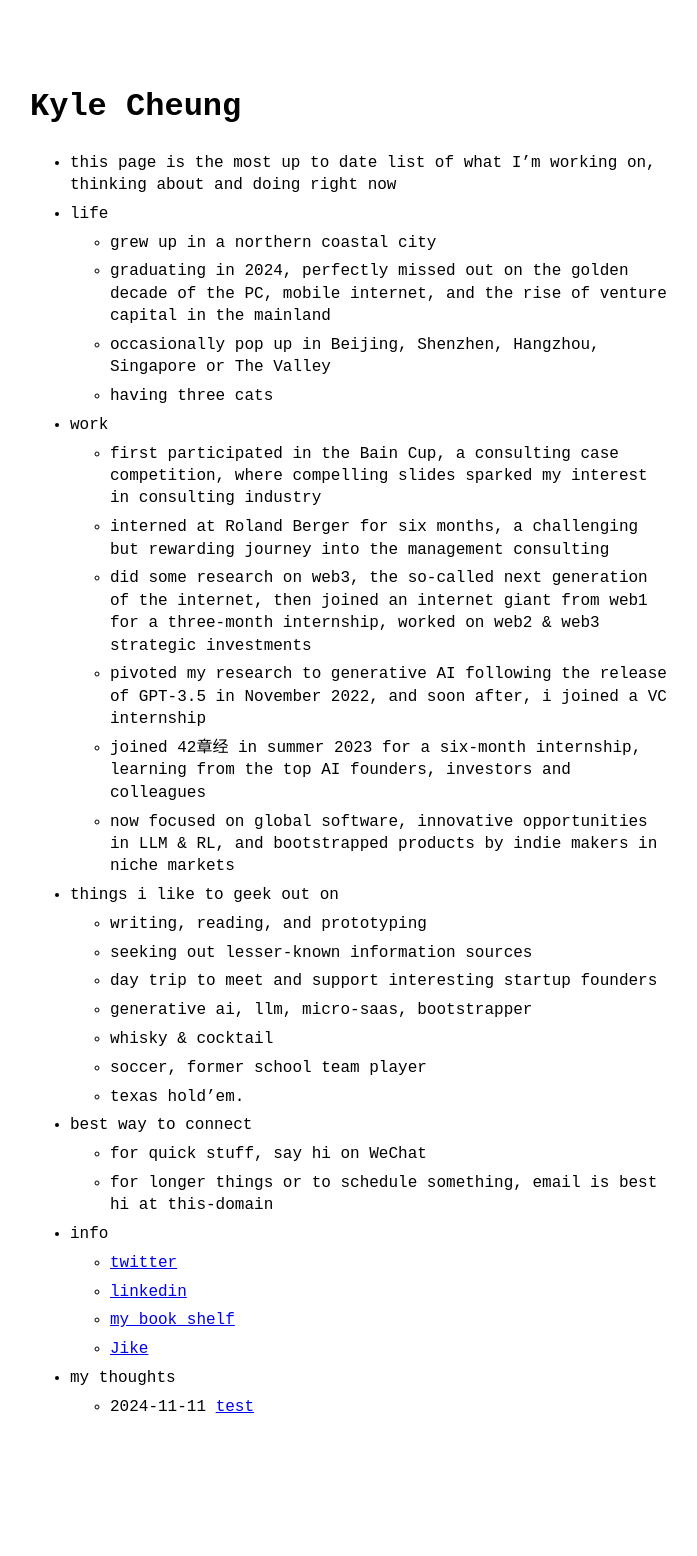
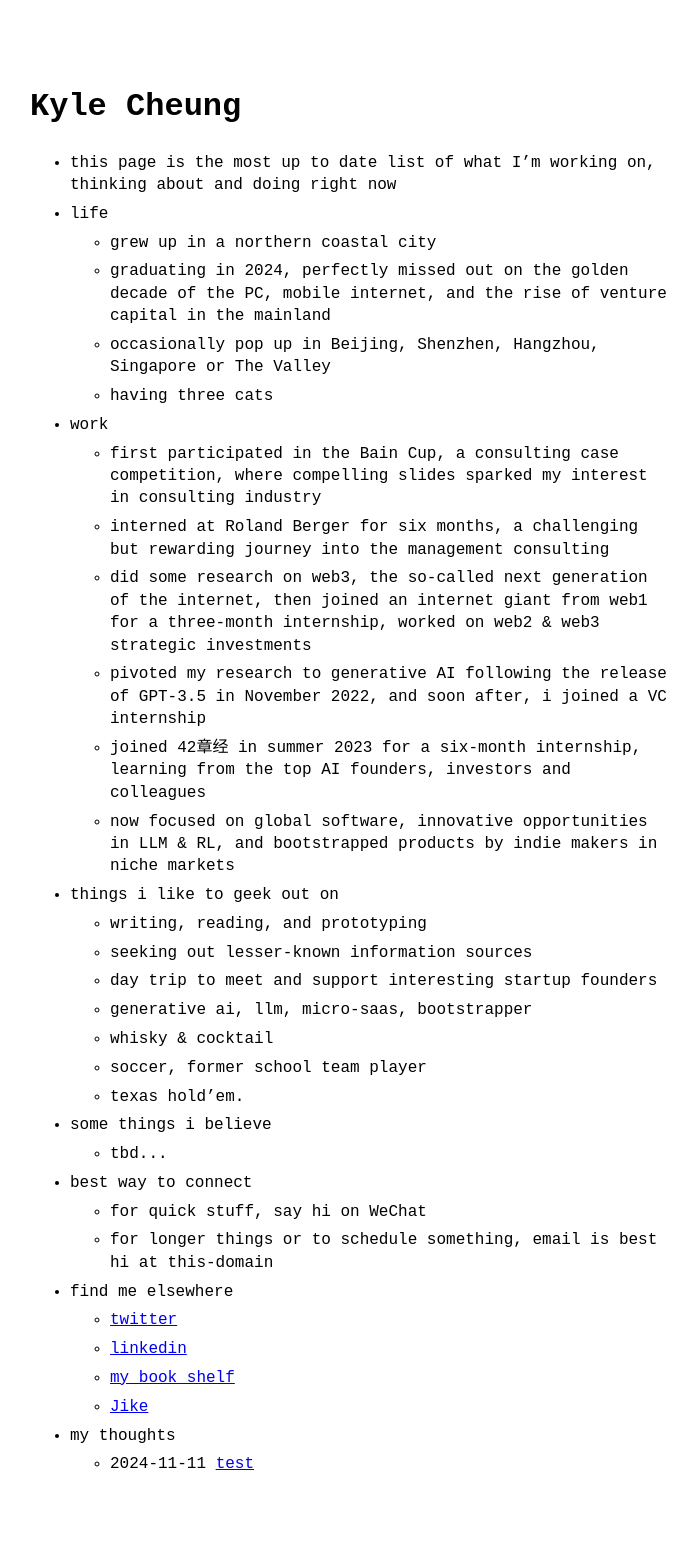
Before and after one commit to kylezgq/kylezgq.github.io, a Jekyll site: the page built from index.md, in a window 1280 px wide. Shown: the whole page, without its empty margins (290-987 px from the left). Built offline with Jekyll 4.4.1, drawn with Linux system fonts in a browser that asks for light colours; before the commit the page ends 1498 px from its top, so only the background shows below that.

Commit message:
Update menu.yml

```diff
--- a/_data/menu.yml
+++ b/_data/menu.yml
@@ -27,12 +27,16 @@ entries:
       - title: soccer, former school team player
       - title: texas hold’em.
 
+  - title: some things i believe
+    entries:
+      - title: tbd...
+
   - title: best way to connect
     entries:
       - title: for quick stuff, say hi on WeChat
       - title: for longer things or to schedule something, email is best hi at this-domain
 
-  - title: info
+  - title: find me elsewhere
     entries:
       - title: twitter
         url: https://x.com/kylezgq
```
